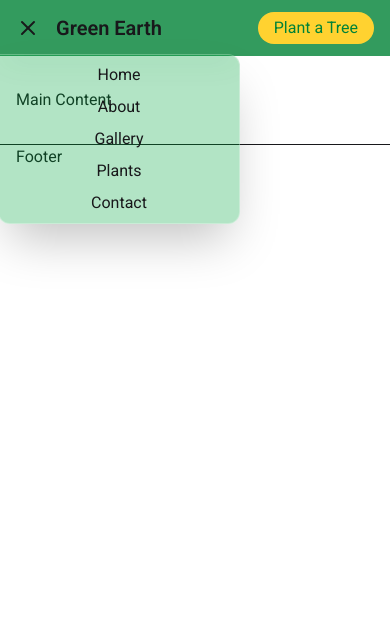
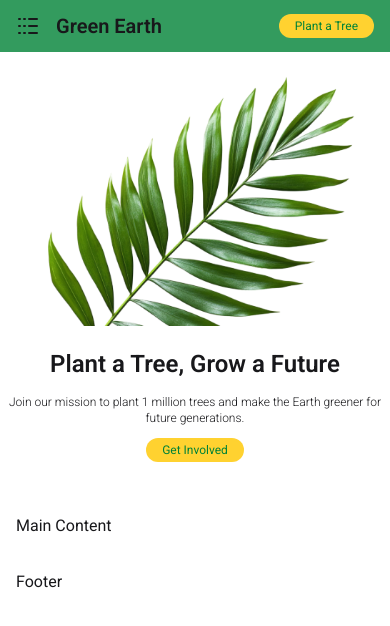
Before and after one commit to kamalcodezen/plantify-app, a React (Vite) app: page / in a window 390 px wide. Shown: the top 626 px of the page. Built offline with nearby package versions, Linux system fonts and the light colour scheme.

Commit message:
banner section complete design and responsive

```diff
--- a/src/App.jsx
+++ b/src/App.jsx
@@ -2,6 +2,7 @@ import { Suspense } from "react";
 import "./App.css";
 import Container from "./components/Container";
 import Navbar from "./components/Navbar/Navbar";
+import Banner from "./components/BannerSection/Banner";
 
 // Nav Menu Api
 const navbarMenuFetch = fetch("/navbarApiData.json").then((res) => res.json());
@@ -17,6 +18,10 @@ function App() {
             <Navbar navbarMenuFetch={navbarMenuFetch}></Navbar>
           </Container>
         </nav>
+
+        {/* banner */}
+
+        <Banner className="max-w-360 mx-auto px-4 sm:px-6 lg:px-8 bg-[#cff0dc]"></Banner>
       </header>
 
       {/* Main */}
@@ -27,7 +32,7 @@ function App() {
       </main>
 
       {/* Footer */}
-      <footer className="border-t">
+      <footer className="">
         <Container>
           <p>Footer</p>
         </Container>
--- /dev/null
+++ b/src/components/BannerSection/Banner.jsx
@@ -0,0 +1,35 @@
+import React from "react";
+
+import bannerImg1 from "../../assets/hero-leaf1.png";
+import bannerImg2 from "../../assets/hero-leaf2.png";
+
+const Banner = () => {
+  return (
+    <div className="grid grid-cols-1 md:grid-cols-3 lg:grid-cols-3 space-y-5">
+      <div className="">
+        <img src={bannerImg1} alt="leaf1" />
+      </div>
+
+      <div className=" flex flex-col justify-center items-center text-center space-y-[clamp(0.75rem,1.5vw,1rem)]">
+        <h1 className="font-semibold text-[clamp(1.5rem,2vw,1.875rem)]">Plant a Tree, Grow a Future</h1>
+        <p className="font-light text-xs">
+          Join our mission to plant 1 million trees and make the Earth greener
+          for future generations.
+        </p>
+
+        <a
+          className="bg-amber-300 text-xs text-green-700 py-1 px-4 rounded-4xl"
+          href="/button"
+        >
+          Get Involved
+        </a>
+      </div>
+
+      <div className="hidden md:flex">
+        <img src={bannerImg2} alt="leaf2" />
+      </div>
+    </div>
+  );
+};
+
+export default Banner;
--- a/src/components/Navbar/Navbar.jsx
+++ b/src/components/Navbar/Navbar.jsx
@@ -14,14 +14,19 @@ const Navbar = ({ navbarMenuFetch }) => {
     <nav className="flex  justify-between items-center py-3 ">
       <div className="flex gap-4 md:gap-0 items-center">
         <span onClick={() => setOpen(!open)}>
-          {open ? <Logs className="md:hidden cursor-pointer "></Logs> : <X className="md:hidden cursor-pointer"></X>}
+          {open ? (
+            <X className="md:hidden cursor-pointer"></X>
+          ) : (
+            <Logs className="md:hidden cursor-pointer "></Logs>
+          )}
           {
             <ul
-              className={`md:hidden absolute px-30 p-2 space-y-2 rounded-xl w-[50%] flex flex-col justify-center items-center backdrop-blur-lg bg-green-600/30 border border-white/30 shadow-2xl transform transition-all duration-1000 origin-top -left-[2px] rounded-tl-none cursor-pointer z-10
+              className={`md:hidden absolute px-30 p-2 space-y-2 rounded-xl w-[50%] flex flex-col justify-center items-center backdrop-blur-lg bg-green-600/70 border border-white/20 shadow-2xl transform transition-all duration-1000 origin-top -left-[2px] rounded-tl-none cursor-pointer z-10
+                text-yellow-200
             ${
               open
-                ? "-scale-x-150 opacity-0 -translate-y-100"
-                : "scale-100 translate-y-3.5 "
+                ? "scale-100 translate-y-3.5 "
+                : "-scale-x-150 opacity-0 -translate-y-100"
             } `}
             >
               {link}
@@ -34,7 +39,12 @@ const Navbar = ({ navbarMenuFetch }) => {
 
       <ul className="gap-4 hidden md:flex text-sm ">{link}</ul>
 
-      <a className="bg-amber-300  text-green-700 py-1 px-4 rounded-4xl" href="/button">Plant a Tree</a>
+      <a
+        className="bg-amber-300 text-xs  text-green-700 py-1 px-4 rounded-4xl"
+        href="/button"
+      >
+        Plant a Tree
+      </a>
     </nav>
   );
 };
```
